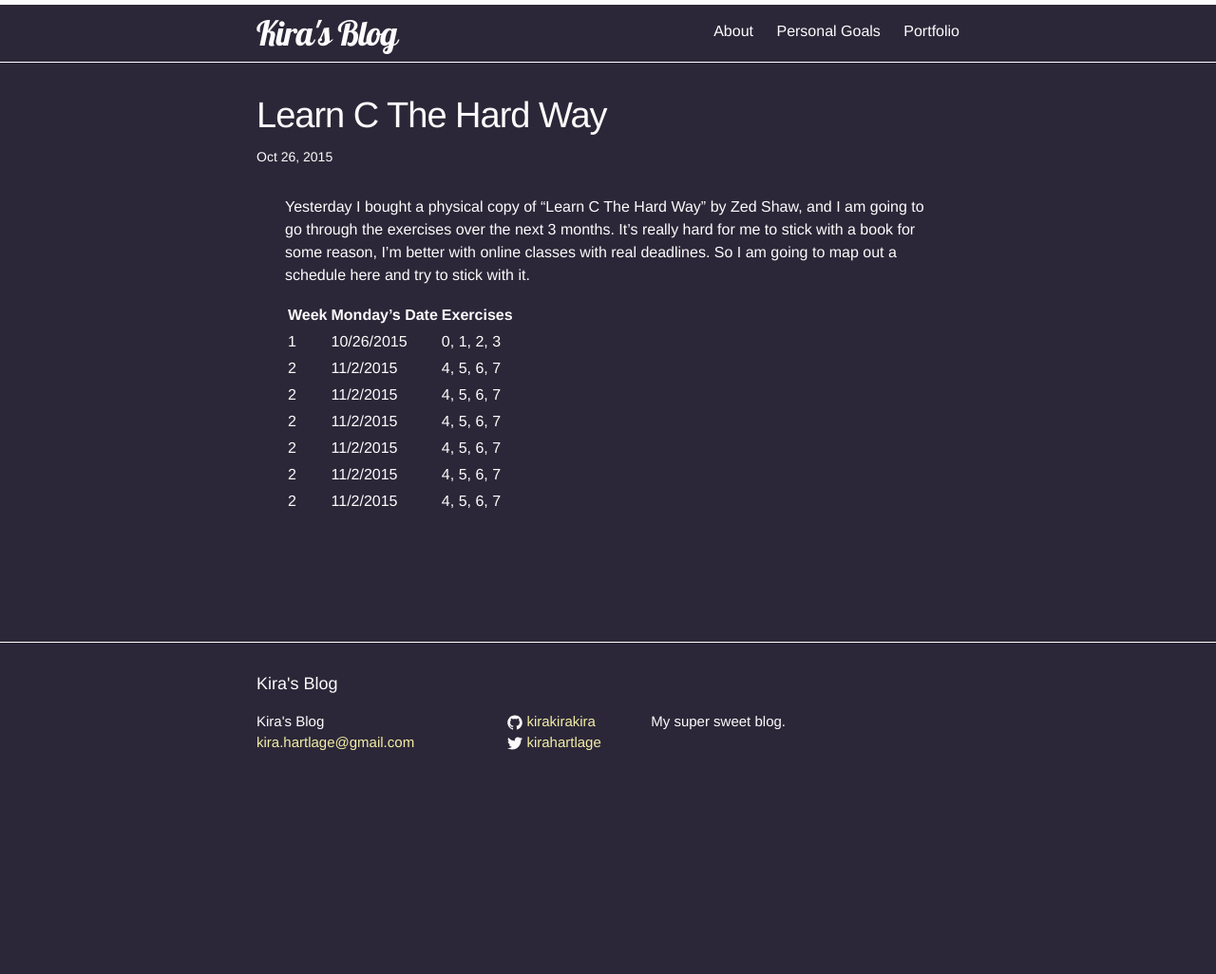
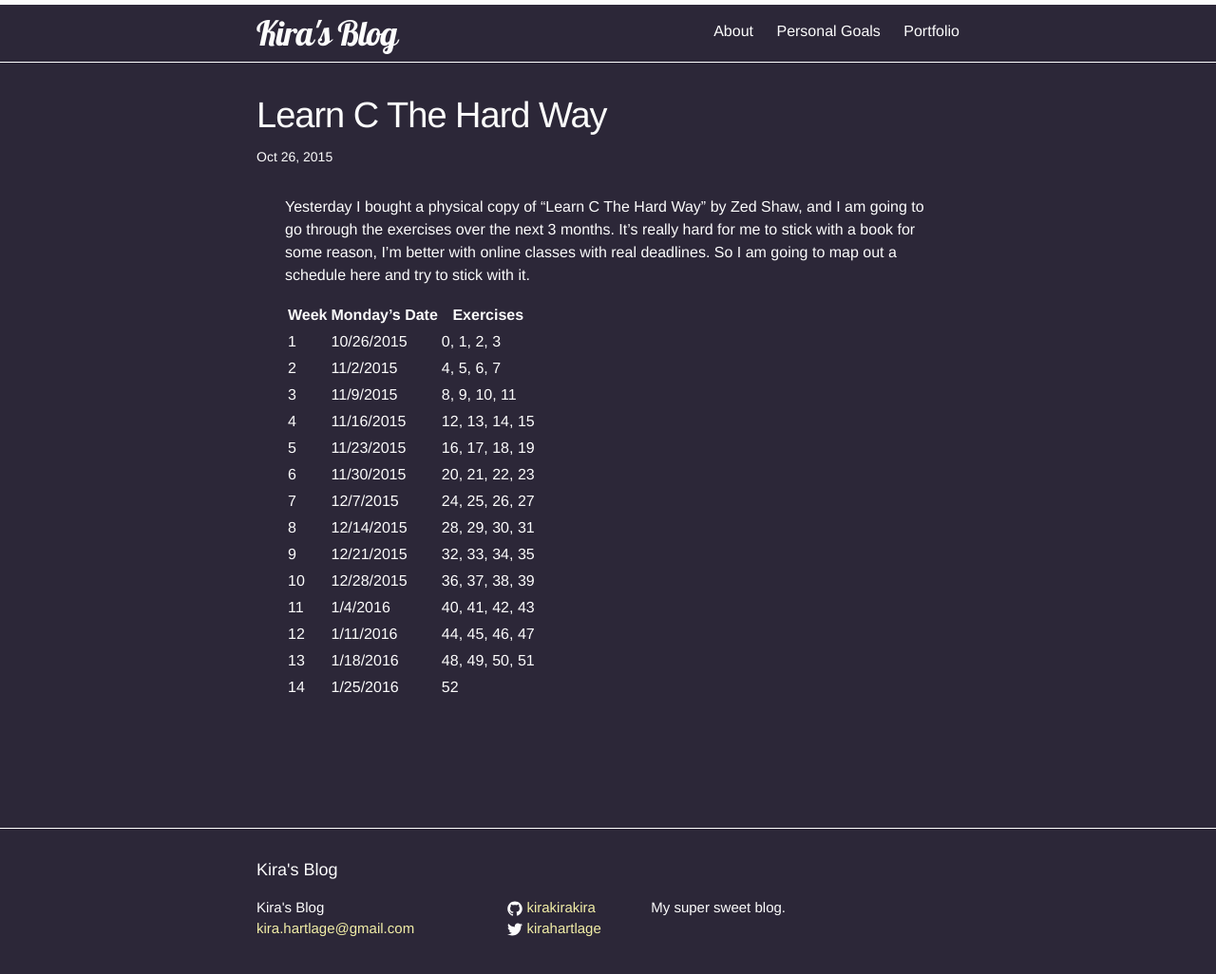
Before and after one commit to kirakirakira/blog, a Jekyll site: the page built from _posts/2015-10-26-learningcthehardway.markdown, in a window 1280 px wide and 1050 px high. Shown: the top 1026 px of the window at 95% size. Built offline with Jekyll 4.4.1, drawn with Linux system fonts in a browser that asks for light colours; Markdown is read by kramdown in place of the engine named in the settings.

Commit message:
Update 2015-10-26-learningcthehardway.markdown
Update schedule

```diff
--- a/_posts/2015-10-26-learningcthehardway.markdown
+++ b/_posts/2015-10-26-learningcthehardway.markdown
@@ -12,8 +12,15 @@ It's really hard for me to stick with a book for some reason, I'm better with on
 |--------|----------------|------------|
 | 1      |  10/26/2015    | 0, 1, 2, 3 |
 | 2      |  11/2/2015     | 4, 5, 6, 7 |
-| 2      |  11/2/2015     | 4, 5, 6, 7 |
-| 2      |  11/2/2015     | 4, 5, 6, 7 |
-| 2      |  11/2/2015     | 4, 5, 6, 7 |
-| 2      |  11/2/2015     | 4, 5, 6, 7 |
-| 2      |  11/2/2015     | 4, 5, 6, 7 |
+| 3      |  11/9/2015     | 8, 9, 10, 11 |
+| 4      |  11/16/2015    | 12, 13, 14, 15 |
+| 5      |  11/23/2015    | 16, 17, 18, 19 |
+| 6      |  11/30/2015    | 20, 21, 22, 23 |
+| 7      |  12/7/2015     | 24, 25, 26, 27 |
+| 8      |  12/14/2015    | 28, 29, 30, 31 |
+| 9      |  12/21/2015    | 32, 33, 34, 35 |
+| 10     |  12/28/2015    | 36, 37, 38, 39 |
+| 11     |  1/4/2016      | 40, 41, 42, 43 |
+| 12     |  1/11/2016     | 44, 45, 46, 47 |
+| 13     |  1/18/2016     | 48, 49, 50, 51 |
+| 14     |  1/25/2016     | 52 |
```
